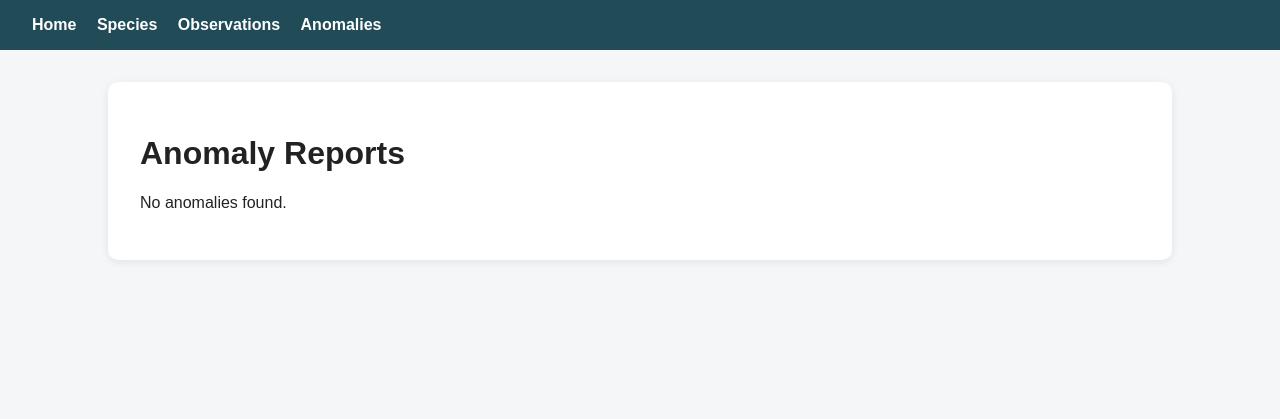
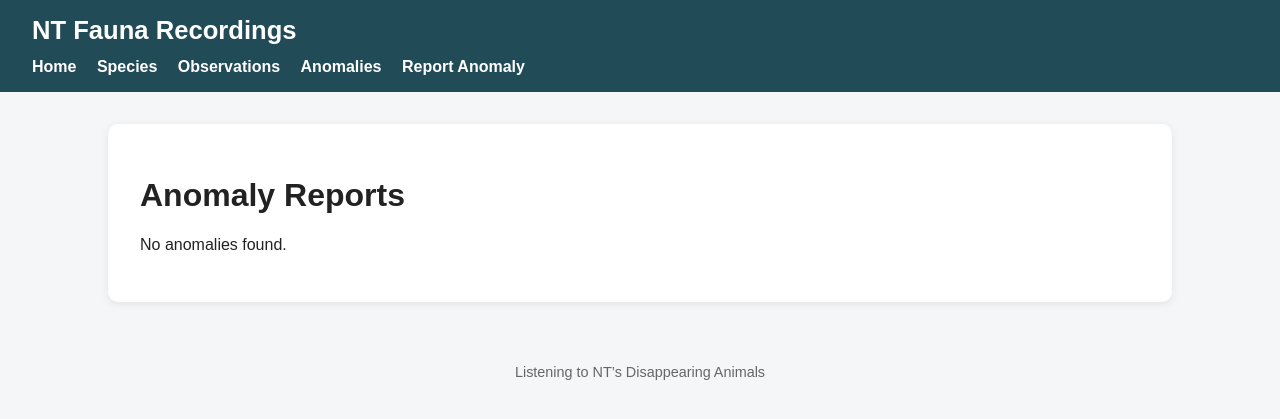
Before and after one commit to lance5828/HIT237-Group4, a Django app: page /anomalies/ in a window 1280 px wide. Shown: the top 419 px of the page. Run offline with Django 5.2, Linux system fonts and the light colour scheme; data that the repository does not hold is empty.

Commit message:
update base.html

```diff
--- a/nt_fauna_recordings/core/templates/core/base.html
+++ b/nt_fauna_recordings/core/templates/core/base.html
@@ -12,9 +12,19 @@
             color: #222;
         }
 
+        header {
+            background-color: #204b57;
+            color: white;
+            padding: 1rem 2rem;
+        }
+
+        header h1 {
+            margin: 0;
+            font-size: 1.6rem;
+        }
+
         nav {
-            background-color: #204b57;
-            padding: 1rem 2rem;
+            margin-top: 0.8rem;
         }
 
         nav a {
@@ -24,6 +34,10 @@
             font-weight: bold;
         }
 
+        nav a:hover {
+            text-decoration: underline;
+        }
+
         .container {
             width: 85%;
             max-width: 1000px;
@@ -31,7 +45,7 @@
             background-color: white;
             padding: 2rem;
             border-radius: 10px;
-            box-shadow: 0 2px 8px rgba(0,0,0,0.08);
+            box-shadow: 0 2px 8px rgba(0, 0, 0, 0.08);
         }
 
         .card {
@@ -49,6 +63,13 @@
             text-decoration: none;
             padding: 0.6rem 1rem;
             border-radius: 6px;
+            border: none;
+            cursor: pointer;
+            font-size: 0.95rem;
+        }
+
+        .btn:hover {
+            background-color: #163841;
         }
 
         .badge {
@@ -57,6 +78,15 @@
             border-radius: 5px;
             background-color: #e8eef0;
             font-size: 0.9rem;
+            margin-left: 0.3rem;
+        }
+
+        footer {
+            text-align: center;
+            color: #666;
+            font-size: 0.9rem;
+            padding: 1rem;
+            margin-top: 2rem;
         }
 
         form p {
@@ -65,25 +95,52 @@
 
         input, select, textarea {
             width: 100%;
+            max-width: 100%;
             padding: 0.6rem;
             margin-top: 0.3rem;
             border: 1px solid #ccc;
             border-radius: 6px;
             box-sizing: border-box;
         }
+
+        textarea {
+            min-height: 100px;
+        }
+
+        ul {
+            padding-left: 1.2rem;
+        }
+
+        .meta {
+            color: #666;
+            font-size: 0.9rem;
+        }
+
+        .section-title {
+            margin-top: 0;
+            color: #204b57;
+        }
     </style>
 </head>
 <body>
-    <nav>
-        <a href="/">Home</a>
-        <a href="/species/">Species</a>
-        <a href="/observations/">Observations</a>
-        <a href="/anomalies/">Anomalies</a>
-    </nav>
+    <header>
+        <h1>NT Fauna Recordings</h1>
+        <nav>
+            <a href="{% url 'home' %}">Home</a>
+            <a href="{% url 'species-list' %}">Species</a>
+            <a href="{% url 'observation-list' %}">Observations</a>
+            <a href="{% url 'anomaly-list' %}">Anomalies</a>
+            <a href="{% url 'anomaly-create' %}">Report Anomaly</a>
+        </nav>
+    </header>
 
-    <div class="container">
+    <main class="container">
         {% block content %}
         {% endblock %}
-    </div>
+    </main>
+
+    <footer>
+        <p>Listening to NT’s Disappearing Animals</p>
+    </footer>
 </body>
 </html>
```
Also changed, not shown: nt_fauna_recordings/core/templates/core/home.html (+8 -0 lines).
